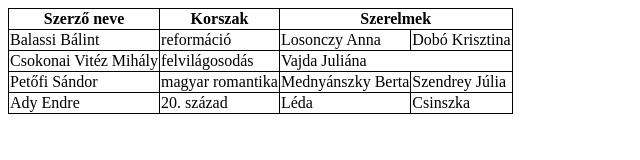
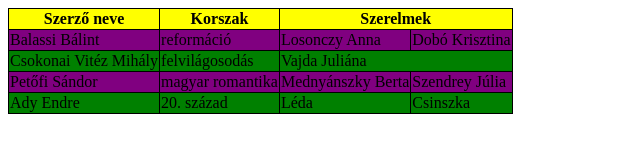
Before and after one commit to DouyinEnjoyer/javascript_func, a plain HTML site: page table_col/index.html in a window 1280 px wide. Shown: the whole page, without its empty margins (0-640 px from the left). Drawn offline with Linux system fonts and the light colour scheme.

Commit message:
sigma table

```diff
--- a/table_col/style.css
+++ b/table_col/style.css
@@ -1,4 +1,27 @@
 table, th, tr, td {
     border: 1px solid black;
     border-collapse: collapse;
+
 }
+
+th{
+    background-color: yellow;
+}
+
+table thead~    tbody > tr{
+    background-color: purple;
+}
+
+table tbody > th {
+    background-color: aliceblue;
+}
+table tbody > tr {
+    background-color: gray;
+}
+tbody > tr:nth-child(2n){
+    background-color: green;
+}
+
+tbody tr:hover{
+    background-color: black;
+}
```
